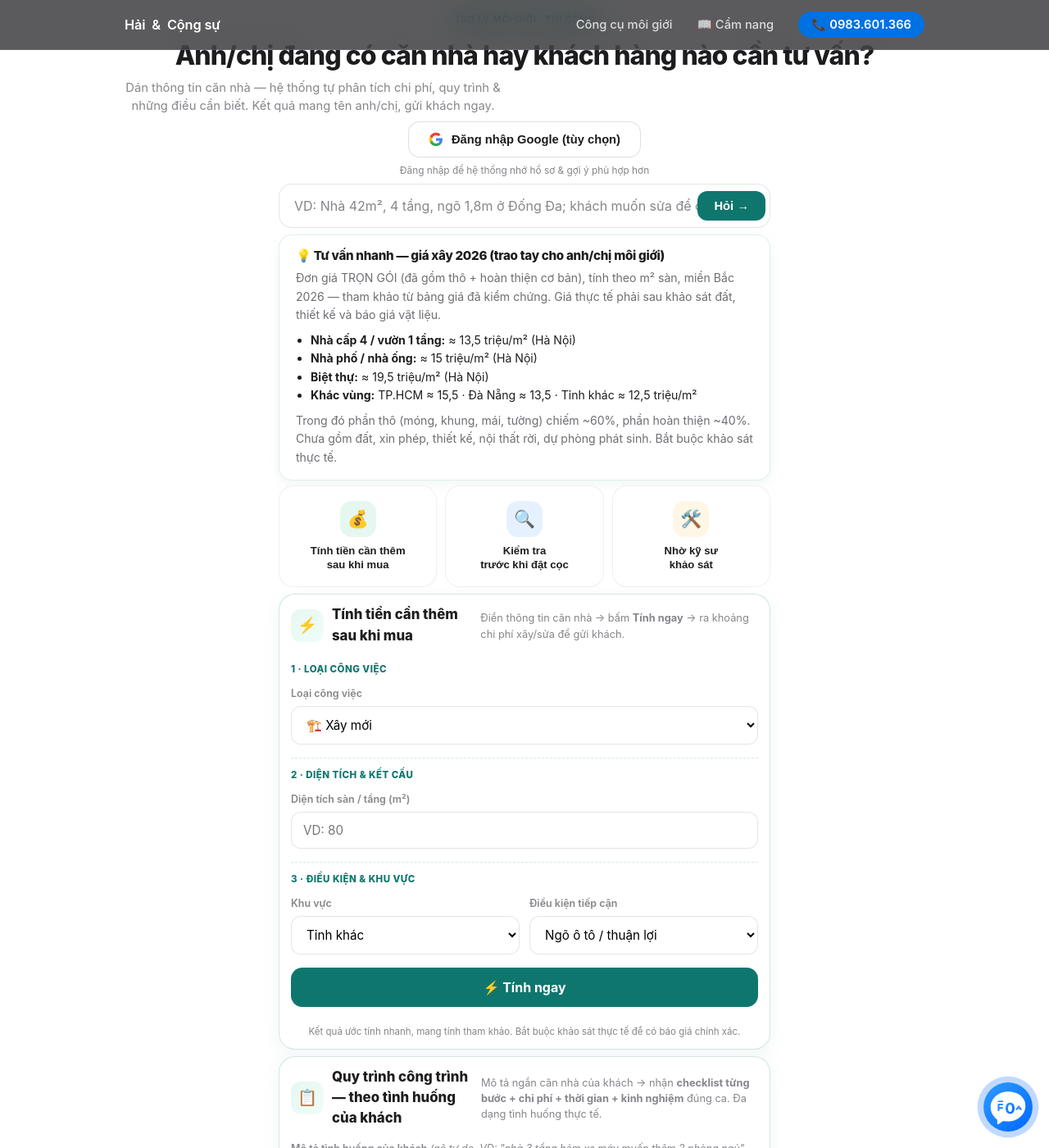
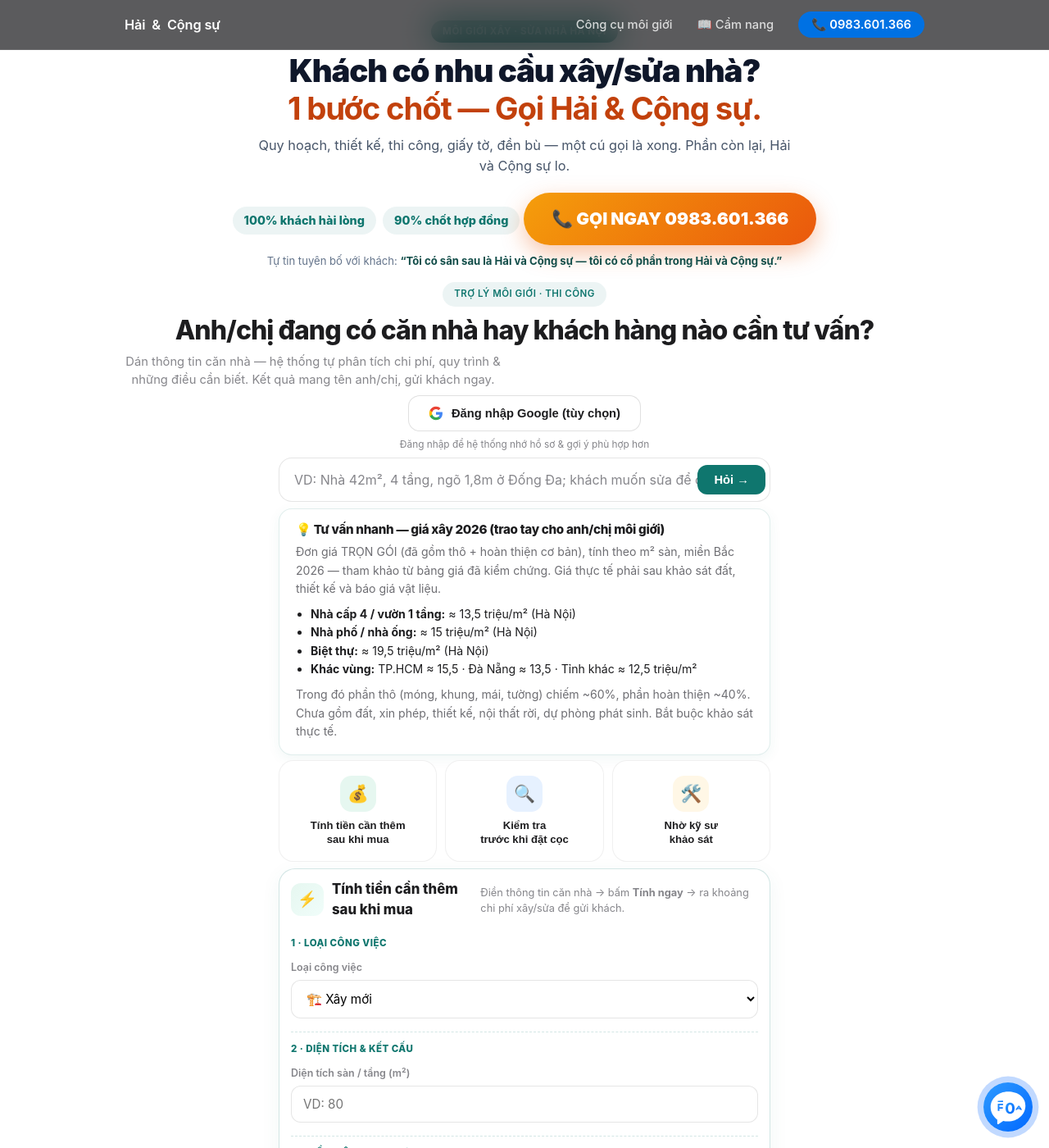
Before and after one commit to NCHhub/xaydung, a Jekyll site: the page built from index.html, in a window 1280 px wide and 1400 px high. Shown: the whole window at 82% size. Built offline with Jekyll 4.4.1, drawn with Linux system fonts in a browser that asks for light colours; some of the changed text lies outside the part shown.

Commit message:
[web] HOOK môi giới 1 bước chốt (gọi 0983.601.366) + thu gọn toàn trang thành accordion

```diff
--- a/index.html
+++ b/index.html
@@ -3,6 +3,43 @@
 title: "Trợ lý môi giới đầu khách mua — tính chi phí & kiểm tra nhà trước khi mua"
 description: "Aladdin giúp môi giới đầu khách mua biết căn nhà sẽ tốn thêm bao nhiêu, cần kiểm tra gì trước khi đặt cọc — báo cáo mang tên anh/chị, gửi khách qua Zalo."
 ---
+
+<!-- ================================================================
+     ★ HOOK MÔI GIỚI — "1 BƯỚC CHỐT: GỌI HẢI & CỘNG SỰ" (Diamond 09-10)
+     Mô phỏng landing thành công thế giới: 1 hook + 1 nút gọi + content accordion.
+     ================================================================ -->
+<style>
+/* 1 bước chốt — hook đầu web */
+.hook-zone{padding:24px 16px 6px;text-align:center;}
+.hook-badge{display:inline-block;font-size:.72rem;font-weight:700;letter-spacing:.05em;text-transform:uppercase;color:#fff;background:var(--teal,#0f766e);border-radius:980px;padding:5px 14px;margin-bottom:12px;}
+.hook-title{font-size:clamp(1.5rem,4.5vw,2.4rem);font-weight:900;letter-spacing:-.03em;line-height:1.18;color:#0f172a;margin:0 0 10px;max-width:780px;margin-left:auto;margin-right:auto;}
+.hook-title b{color:#c2410c;}
+.hook-sub{font-size:1.02rem;color:#475569;margin:0 auto 6px;max-width:660px;line-height:1.55;}
+.hook-proof{display:inline-flex;flex-wrap:wrap;gap:8px;justify-content:center;margin:10px 0 2px;font-size:.9rem;font-weight:800;color:#0f766e;}
+.hook-proof span{padding:6px 14px;border-radius:980px;background:rgba(15,118,110,.08);}
+.hook-call{display:inline-flex;align-items:center;justify-content:center;gap:10px;margin-top:14px;background:linear-gradient(135deg,#f59e0b,#ea580c);color:#fff;font-size:clamp(1.05rem,3vw,1.3rem);font-weight:900;text-decoration:none;padding:16px 34px;border-radius:999px;box-shadow:0 10px 28px rgba(234,88,12,.35);transition:transform .15s,box-shadow .15s;}
+.hook-call:hover{transform:translateY(-2px);box-shadow:0 14px 34px rgba(234,88,12,.45);}
+.hook-own{font-size:.82rem;color:#64748b;margin:10px auto 0;max-width:660px;line-height:1.5;}
+.hook-own b{color:#134e4a;}
+/* Accordion — nội dung thu gọn: chỉ tiêu đề, click mới sổ */
+.ops-acc{max-width:1200px;margin:0 auto 10px;border:1px solid #e2e8f0;border-radius:14px;background:#fff;overflow:hidden;}
+.ops-acc>summary{cursor:pointer;padding:13px 18px;font-weight:800;font-size:1.02rem;color:var(--mqm-teal-dark,#115e59);list-style:none;display:flex;align-items:center;justify-content:space-between;gap:12px;background:#f8fafc;}
+.ops-acc>summary::-webkit-details-marker{display:none}
+.ops-acc>summary::after{content:"▾";transition:transform .2s;font-size:.95rem;color:var(--teal,#0f766e);flex-shrink:0;}
+.ops-acc[open]>summary::after{transform:rotate(180deg)}
+.ops-acc[open]>summary{background:#f0fdfa;}
+.ops-acc .ops-body{padding:14px 16px 18px;}
+@media (max-width:720px){.hook-zone{padding:18px 12px 4px}.hook-call{padding:14px 26px;width:100%;}}
+</style>
+
+<div class="hook-zone">
+  <span class="hook-badge">Môi giới xây · sửa nhà Hà Nội</span>
+  <h1 class="hook-title">Khách có nhu cầu xây/sửa nhà?<br><b>1 bước chốt — Gọi Hải &amp; Cộng sự.</b></h1>
+  <p class="hook-sub">Quy hoạch, thiết kế, thi công, giấy tờ, đền bù — một cú gọi là xong. Phần còn lại, Hải và Cộng sự lo.</p>
+  <div class="hook-proof"><span>100% khách hài lòng</span><span>90% chốt hợp đồng</span></div>
+  <a class="hook-call" href="tel:0983601366">📞 GỌI NGAY 0983.601.366</a>
+  <p class="hook-own">Tự tin tuyên bố với khách: <b>“Tôi có sân sau là Hải và Cộng sự — tôi có cổ phần trong Hải và Cộng sự.”</b></p>
+</div>
 
 <!-- ================================================================
      ALADDIN — TRỢ LÝ MÔI GIỚI THI CÔNG (KIẾN TRÚC "QUY TRÌNH NGẦM")
@@ -516,6 +553,9 @@
   </div>
 
 <!-- ★ ZONE TIẾP ĐÓN KHÁCH XÂY/SỬA NHÀ — bổ sung cho khách tìm thông tin (Diamond 09-10, tư duy Amazon) -->
+  <details class="ops-acc">
+    <summary>🏠 Mới đến? Lộ trình xây/sửa nhà cho Chủ nhà (mở ra)</summary>
+    <div class="ops-body">
     <section class="guest-greet">
       <style>
         .guest-greet{background:#f4f7f6;border-radius:18px;padding:28px 24px;margin:0 0 32px;border:1px solid #e2e8f0}
@@ -555,7 +595,12 @@
       </div>
       <a class="guest-greet-cta" href="tel:0983601366">📞 Gọi/Hỏi ngay chuyên gia — 0983.601.366</a>
     </section>
+    </div>
+  </details>
 
+  <details class="ops-acc">
+    <summary>🗺️ Lộ trình chi tiết: Xây nhà mới · Thu hồi đất → Nhà mới (mở ra)</summary>
+    <div class="ops-body">
   <div class="mqm-routes">
 
     <section class="mqm-route">
@@ -703,6 +748,8 @@
       </div>
     </section>
   </div>
+  </div>
+</details>
 </div>
 
 <!-- ★ CAM KẾT CỘNG SINH — ngắn gọn ngay dưới công cụ -->
@@ -1395,6 +1442,9 @@
 </section>
 
 <!-- ★ CẨM NANG — kiến thức nối tiếp trên chính trang chủ (1 trang duy nhất) -->
+<details class="ops-acc">
+  <summary>📖 Cẩm nang xây · sửa · thu hồi — đầy đủ bài viết (mở ra)</summary>
+  <div class="ops-body">
 <section class="benefits" id="camnang" style="padding-top:28px;">
   <div class="container">
     <span class="section-tag">📖 Cẩm nang</span>
@@ -1470,3 +1520,5 @@
     {% endfor %}
   </div>
 </section>
+  </div>
+</details>
```
